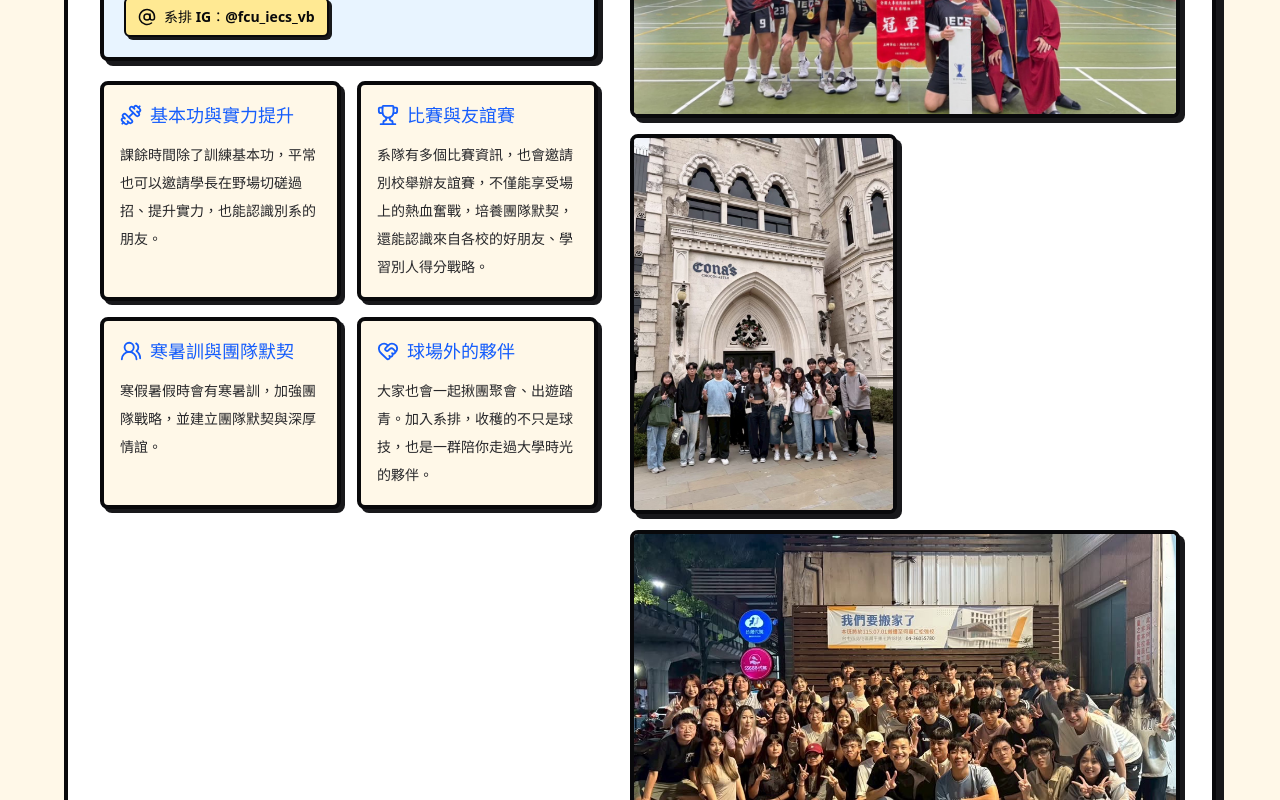
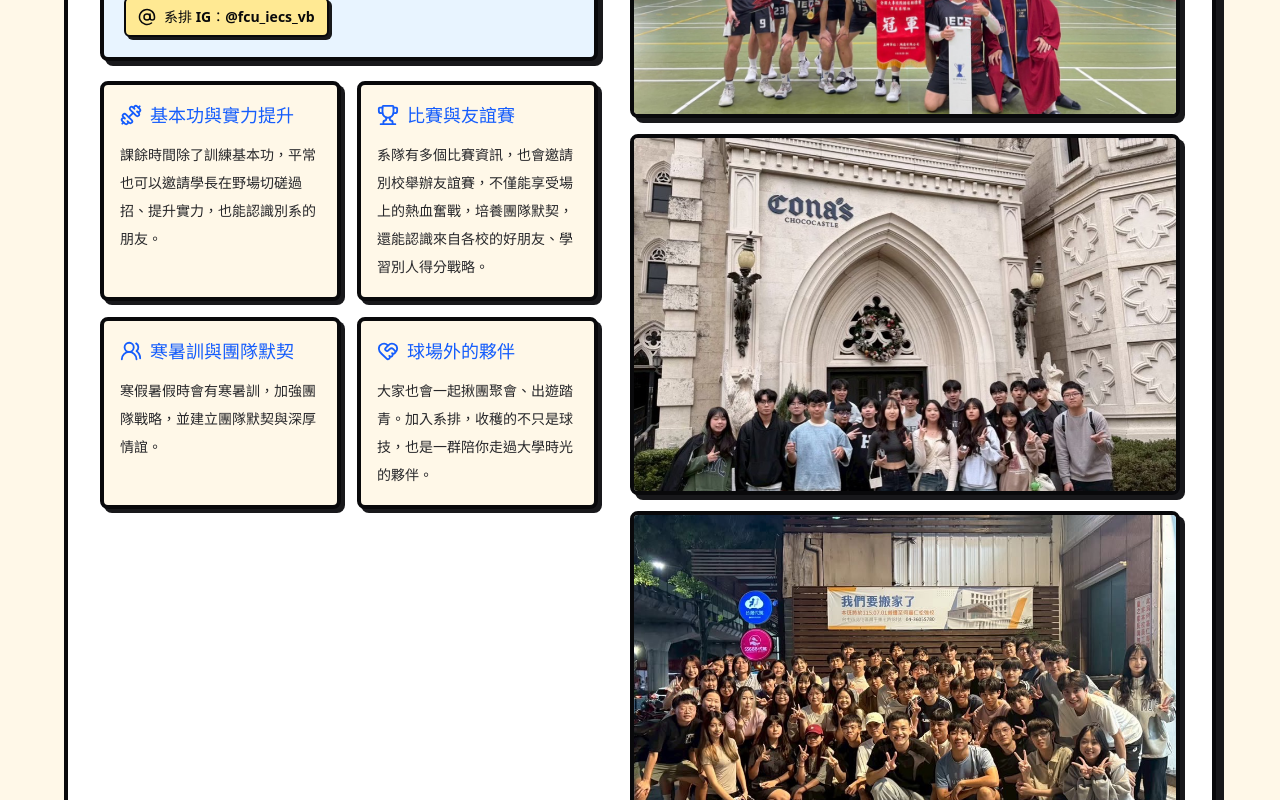
Before and after one commit to AllEnough/iecs_handbook, a React (Vite) app: page / in a window 1280 px wide. Shown: the part 6900-7700 px from the top of the page. Built offline with nearby package versions, Linux system fonts and the light colour scheme.

Commit message:
style: stack volleyball photos as banners

```diff
--- a/src/components/SportsTeamSection.jsx
+++ b/src/components/SportsTeamSection.jsx
@@ -31,21 +31,18 @@ const teamPhotos = [
     src: volleyballChampion,
     alt: '逢甲資工系男排比賽得獎合照',
     caption: '比賽與團隊榮耀',
-    className: 'md:col-span-2',
     imageClassName: 'aspect-video',
   },
   {
     src: volleyballOuting,
     alt: '逢甲資工系排出遊合照',
     caption: '球場外的聚會與出遊',
-    className: '',
-    imageClassName: 'aspect-[4/5]',
+    imageClassName: 'aspect-video',
   },
   {
     src: volleyballGathering,
     alt: '逢甲資工系排聚會大合照',
     caption: '一起聚會、認識更多朋友',
-    className: 'md:col-span-2',
     imageClassName: 'aspect-video',
   },
 ]
@@ -107,11 +104,11 @@ function SportsTeamSection() {
               </div>
             </div>
 
-            <div className="grid gap-4 md:grid-cols-2 lg:mt-20">
+            <div className="grid gap-4 lg:mt-20">
               {teamPhotos.map((photo) => (
                 <figure
                   key={photo.caption}
-                  className={`photo-frame overflow-hidden rounded-lg border-4 border-zinc-950 bg-white shadow-[5px_5px_0_#18181b] ${photo.className}`}
+                  className="photo-frame overflow-hidden rounded-lg border-4 border-zinc-950 bg-white shadow-[5px_5px_0_#18181b]"
                 >
                   <img
                     src={photo.src}
```
